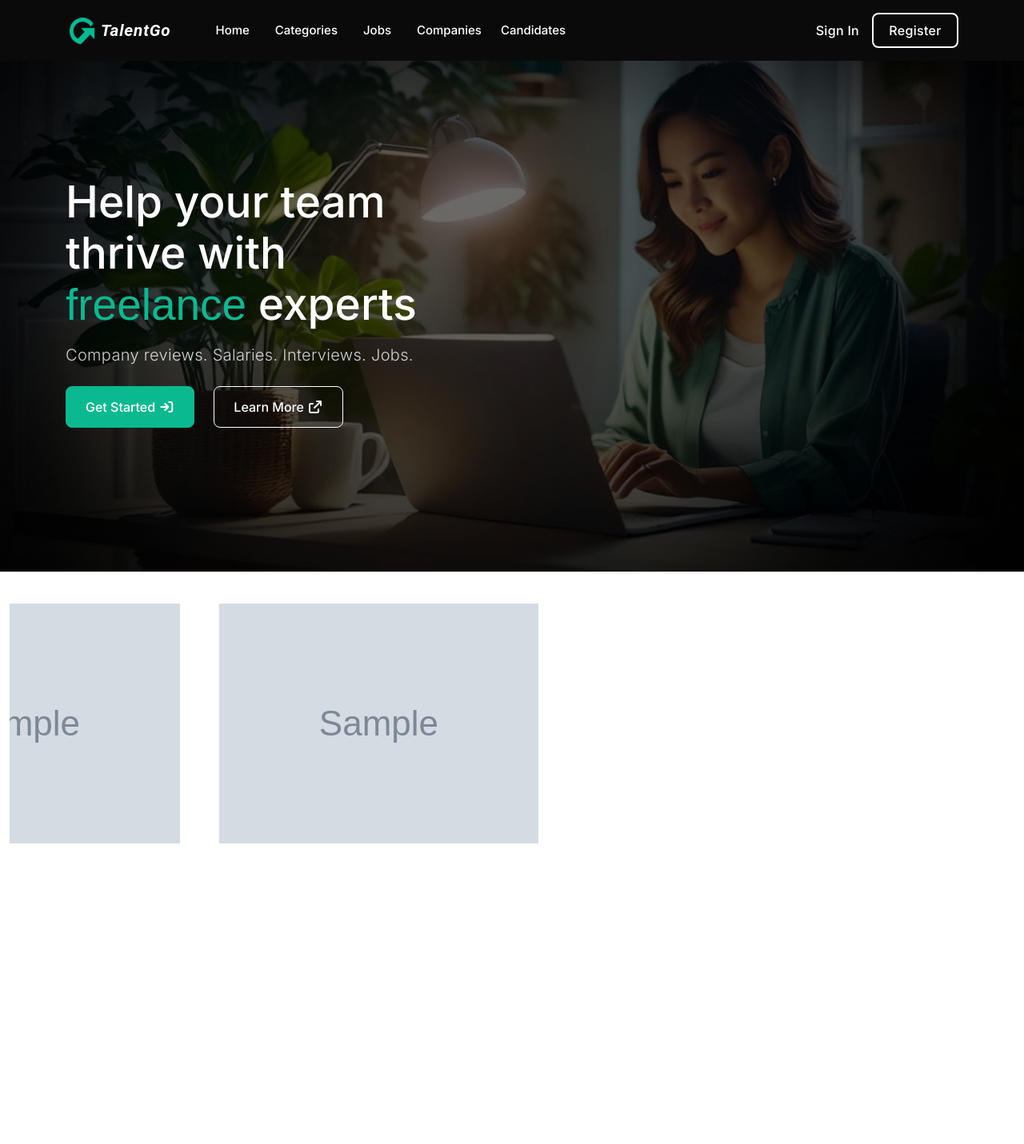
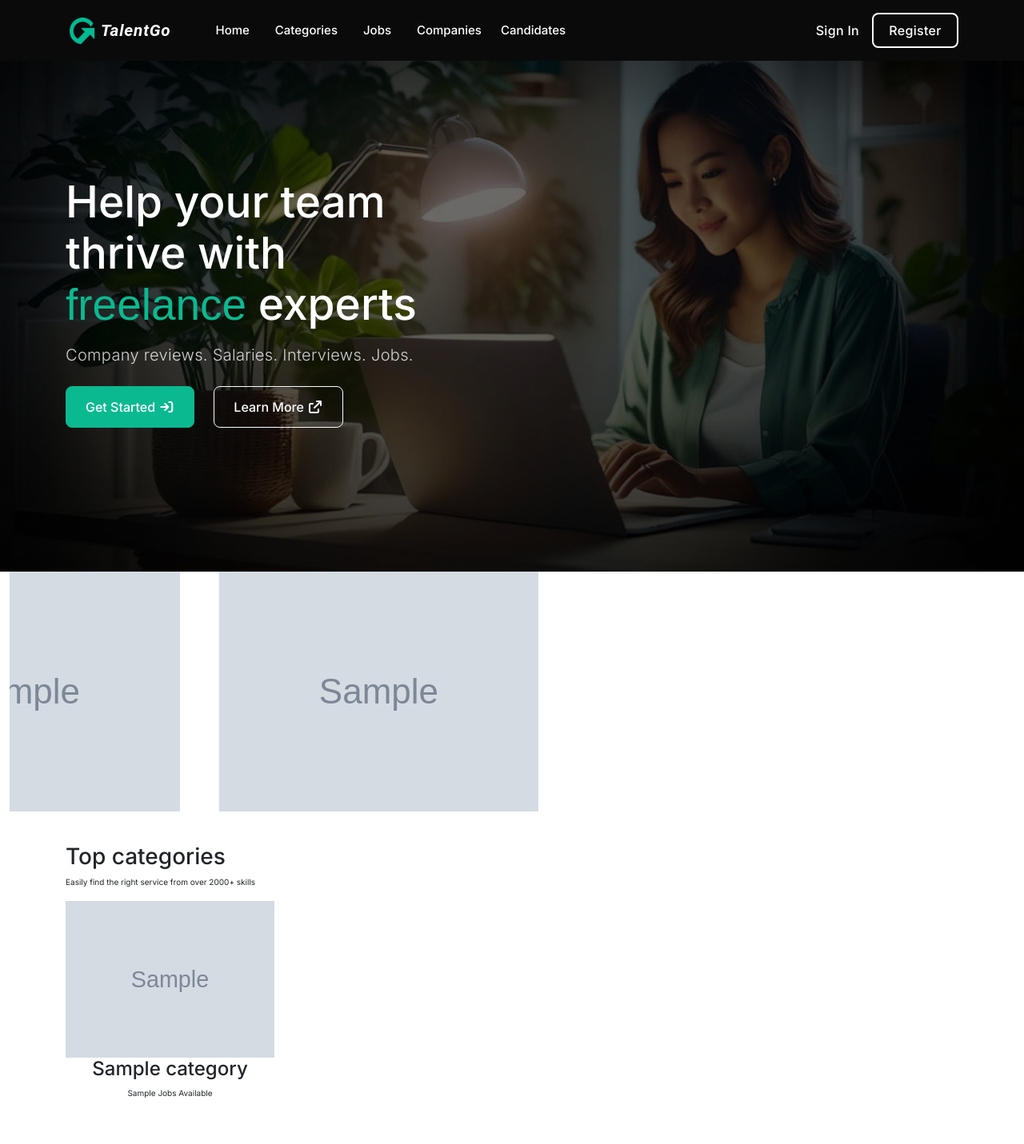
Before and after one commit to athikapriya/django-job-portal, a Django app: template base/templates/base/index.html in a window 1280 px wide. Shown: the whole page at 80% size. Before the commit the page ends 1055 px from the top, so only its background shows below. Run offline with Django 3.2, Linux system fonts and the light colour scheme; the template is opened without the code that fills it: most values are stand-ins (such as "Sample title", 1, 10 or a date in 2020); grey boxes marked "Sample" are stand-in pictures; some libraries are stand-ins or nearby versions; some web fonts are replaced.

Commit message:
add top categories section

```diff
--- a/base/templates/base/index.html
+++ b/base/templates/base/index.html
@@ -23,6 +23,7 @@
     <link rel="stylesheet" href="{% static 'base/css/style.css' %}">
     <!-- responsive css -->
     <link rel="stylesheet" href="{% static 'base/css/responsive.css' %}">
+    <link rel="stylesheet" href="{% static 'base/css/responsive.css' %}?v=2">
 </head>
 <body>
     <!-- header starts here -->
@@ -47,7 +48,7 @@
                             <a href="{% url 'homepage' %}" class="nav-link mx-0 ms-lg-5 me-lg-2 py-lg-1 mb-1 mt-0 mb-lg-0 ">Home</a>
                         </li>
                         <li class="nav-item">
-                            <a href="#" class="nav-link mx-0 mx-lg-2 py-lg-1   mb-lg-0 ">Categories</a>
+                            <a href="{% url 'jobs_by_category' %}" class="nav-link mx-0 mx-lg-2 py-lg-1   mb-lg-0 ">Categories</a>
                         </li>
                         <li class="nav-item">
                             <a href="#" class="nav-link mx-0 mx-lg-2 py-lg-1   mb-lg-0 ">Jobs</a>
@@ -105,7 +106,7 @@
         <!-- hero ends here -->
 
         <!-- infinite loop starts here -->
-        <section id="infinite-loop" class="section-padding">
+        <section id="infinite-loop">
             <div class="container-fluid">
                 <div class="logo-slider">
                     <div class="logo-overflow d-flex">
@@ -126,6 +127,31 @@
             </div>
         </section>
         <!-- infinite loop ends here -->
+
+        <!-- top categories starts here -->
+        <section id="top-categories" class="section-padding">
+            <div class="container">
+               <div class="row">
+                    <h3 class="section-heading">Top categories</h3>
+                    <p class="section-description">Easily find the right service from over 2000+ skills</p>
+                </div>
+                <!-- slider categories starts -->
+                <div class="row">
+                    {% for category in top_categories %}
+                        <div class="col-12 col-sm-6 col-md-4 col-lg-3 category-box text-center">
+                            <img src="{% static category.image %}" alt="{{ category.name }}" class="img-fluid">
+                            <div class="overlay">
+                                <h4 class="category-name">{{ category.name }}</h4>
+                                <p class="jobs-available">{{ category.jobs_available }} Jobs Available</p>
+                            </div>
+                        </div>
+                        {% endfor %}
+                </div>
+                <!-- slider categories ends -->
+            </div>
+        </section>
+        <!-- top categories ends here -->
+
     </main>
     {% endblock %}
     <!-- main ends here -->
@@ -138,10 +164,11 @@
     </footer>
     <!-- footer ends here -->
 
-
+    <!-- jquery cdn -->
+    <script src="https://cdnjs.cloudflare.com/ajax/libs/jquery/3.7.1/jquery.min.js"></script>
     <!-- bootstrap js cdn -->
     <script src="https://cdn.jsdelivr.net/npm/bootstrap@5.3.8/dist/js/bootstrap.bundle.min.js"></script>
     <!-- my js -->
-    <script src="{% static 'base/js/script.js' %}"></script>
+    <script src="{% static 'base/js/top_categories_slider.js' %}"></script>
 </body>
 </html>
```
